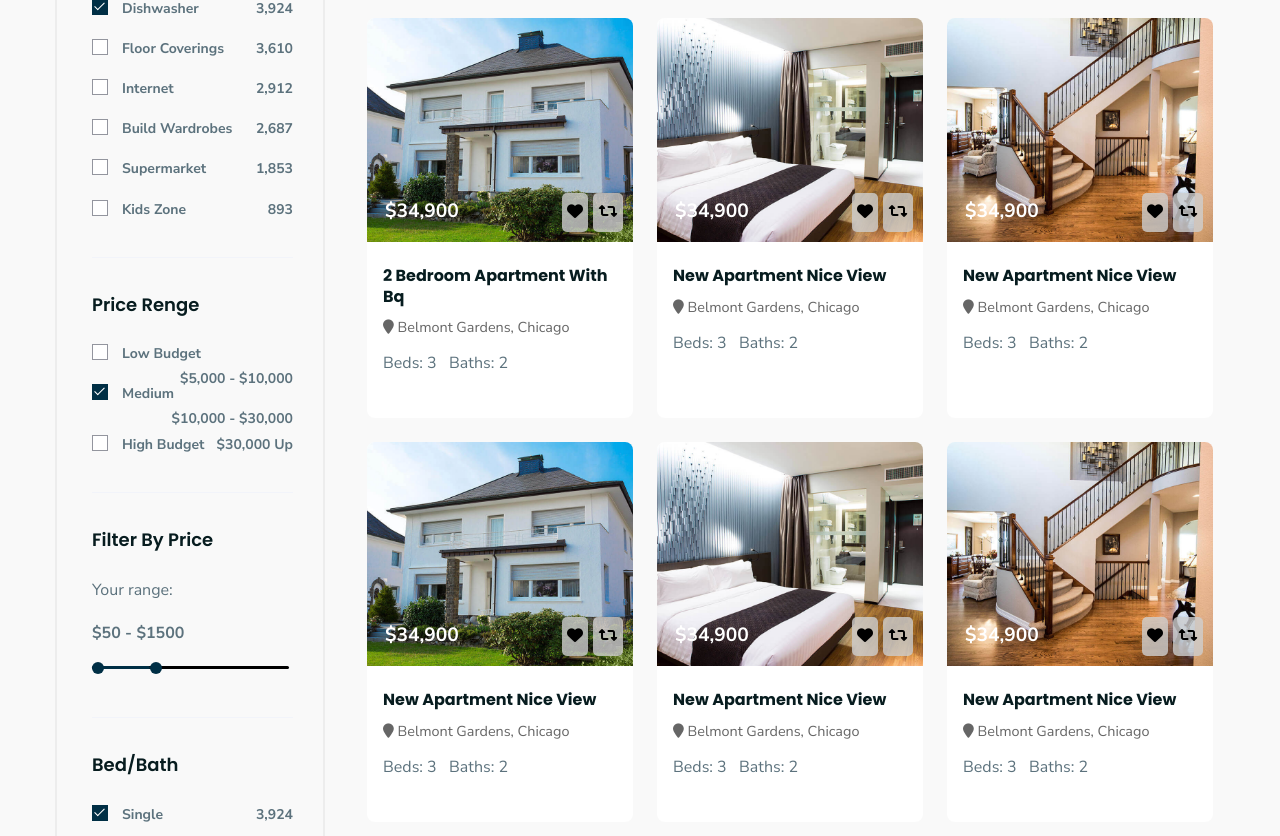
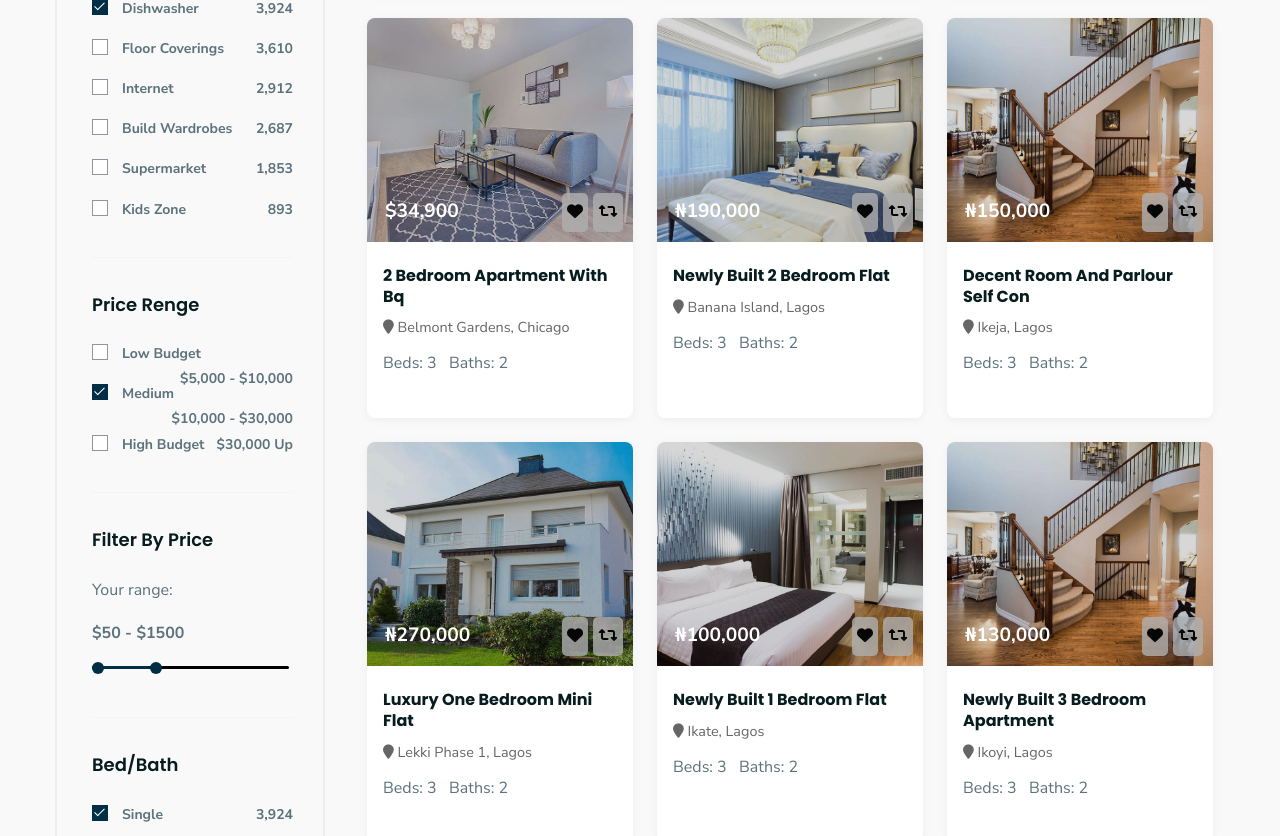
Before and after one commit to chinemerem2525/Ideal-Properties-Real-estate-Marketplace, an Angular app: page /short-stay in a window 1280 px wide. Shown: the part 1235-2071 px from the top of the page. Built offline with nearby package versions, Linux system fonts and the light colour scheme.

Commit message:
Monday-sectiont6

```diff
--- a/src/app/shared/components/all-shortlets/all-shortlets.component.html
+++ b/src/app/shared/components/all-shortlets/all-shortlets.component.html
@@ -5,7 +5,9 @@
     <div class="carousel-wrapper carousel">
       <div class="property-card property-item" *ngFor="let property of properties">
         <div class="image-wrapper">
+
           <img [src]="property.image" alt="Property image">
+
           <div class="badges">
             <span class="badge" *ngFor="let badge of property.badges">{{ badge }}</span>
           </div>
--- a/src/app/shared/components/all-shortlets/all-shortlets.component.scss
+++ b/src/app/shared/components/all-shortlets/all-shortlets.component.scss
@@ -31,18 +31,30 @@
     border-radius: 8px;
     overflow: hidden;
     background-color: #f9f9f9;
-    // box-shadow: 0 2px 8px rgba(0, 0, 0, 0.1);
+    box-shadow: 0 2px 10px rgba(0, 0, 0, 0.05);
     text-align: left;
 
     .image-wrapper {
-      position: relative;
+position: relative;
+
 
       img {
         width: 100%;
         height: 14rem;
         object-fit: cover;
-         background-color: rgba(0, 0, 0, 0.6); /* Black with 60% opacity */
       }
+
+        &::after {
+          content: "";
+          position: absolute;
+          top: 0;
+          left: 0;
+          width: 100%;
+          height: 100%;
+          opacity: 0.3;
+          background-color: rgba(34, 34, 34, 0.6); // Overlay color
+          z-index: 1;
+        }
 
       .badges {
         position: absolute;
@@ -51,6 +63,7 @@
         display: flex;
         gap: 5px;
         flex-wrap: wrap;
+         z-index: 2;
 
         .badge {
           background: #3f4c6b;
@@ -58,6 +71,7 @@
           font-size: 0.7rem;
           padding: 2px 6px;
           border-radius: 4px;
+           z-index: 2;
         }
 
       }
@@ -72,6 +86,7 @@
         // background: rgba(0,0,0,0.6);
         padding: 0.2rem 0.5rem;
         border-radius: 4px;
+         z-index: 2;
       }
 
       .icons {
--- a/src/app/shared/components/all-shortlets/all-shortlets.component.ts
+++ b/src/app/shared/components/all-shortlets/all-shortlets.component.ts
@@ -43,8 +43,8 @@ properties = [
     price: '$34,900',
     priceLabel: '/Month'
   },
-    {
-    image: '../../assets/img/product-3/1.jpg',
+  {
+    image: '../../assets/img/service/21.jpg',
     title: '2 Bedroom Apartment With Bq',
     location: 'Belmont Gardens, Chicago',
     beds: 3,
@@ -55,64 +55,59 @@ properties = [
     priceLabel: '/Month'
   },
   {
-    image: '../../assets/img/product-3/2.jpg',
-    agentImage: '../../assets/img/blog/author.jpg',
-    title: 'New Apartment Nice View',
-    location: 'Belmont Gardens, Chicago',
+    image: '../../assets/img/service/31.jpg',
+    title: 'Newly Built 2 Bedroom Flat',
+    location: 'Banana Island, Lagos',
     beds: 3,
     baths: 2,
     squareFt: 3450,
     badge: 'For Sale',
-    price: '$34,900',
-    priceLabel: '/Month'
+    price: '₦190,000',
+    priceLabel: '/Day'
   },
   {
     image: '../../assets/img/product-3/3.jpg',
-    agentImage: '../../assets/img/blog/author.jpg',
-    title: 'New Apartment Nice View',
-    location: 'Belmont Gardens, Chicago',
+    title: 'Decent Room And Parlour Self Con',
+    location: 'Ikeja, Lagos',
     beds: 3,
     baths: 2,
     squareFt: 3450,
     badge: 'For Rent',
-    price: '$34,900',
-    priceLabel: '/Month'
+    price: '₦150,000',
+    priceLabel: '/Day'
   },
     {
     image: '../../assets/img/product-3/1.jpg',
-    agentImage: '../../assets/img/blog/author.jpg',
-    title: 'New Apartment Nice View',
-    location: 'Belmont Gardens, Chicago',
+    title: 'Luxury One Bedroom Mini Flat',
+    location: 'Lekki Phase 1, Lagos',
     beds: 3,
     baths: 2,
     squareFt: 3450,
     badge: 'For Rent',
-    price: '$34,900',
-    priceLabel: '/Month'
+    price: '₦270,000',
+    priceLabel: '/Day'
   },
   {
     image: '../../assets/img/product-3/2.jpg',
-    agentImage: '../../assets/img/blog/author.jpg',
-    title: 'New Apartment Nice View',
-    location: 'Belmont Gardens, Chicago',
+    title: 'Newly Built 1 Bedroom Flat',
+    location: 'Ikate, Lagos',
     beds: 3,
     baths: 2,
     squareFt: 3450,
     badge: 'For Sale',
-    price: '$34,900',
-    priceLabel: '/Month'
+    price: '₦100,000',
+    priceLabel: '/Day'
   },
   {
     image: '../../assets/img/product-3/3.jpg',
-    agentImage: '../../assets/img/blog/author.jpg',
-    title: 'New Apartment Nice View',
-    location: 'Belmont Gardens, Chicago',
+    title: 'Newly Built 3 Bedroom Apartment',
+    location: 'Ikoyi, Lagos',
     beds: 3,
     baths: 2,
     squareFt: 3450,
     badge: 'For Rent',
-    price: '$34,900',
-    priceLabel: '/Month'
+    price: '₦130,000',
+    priceLabel: '/Day'
   }
 ];
 
```
